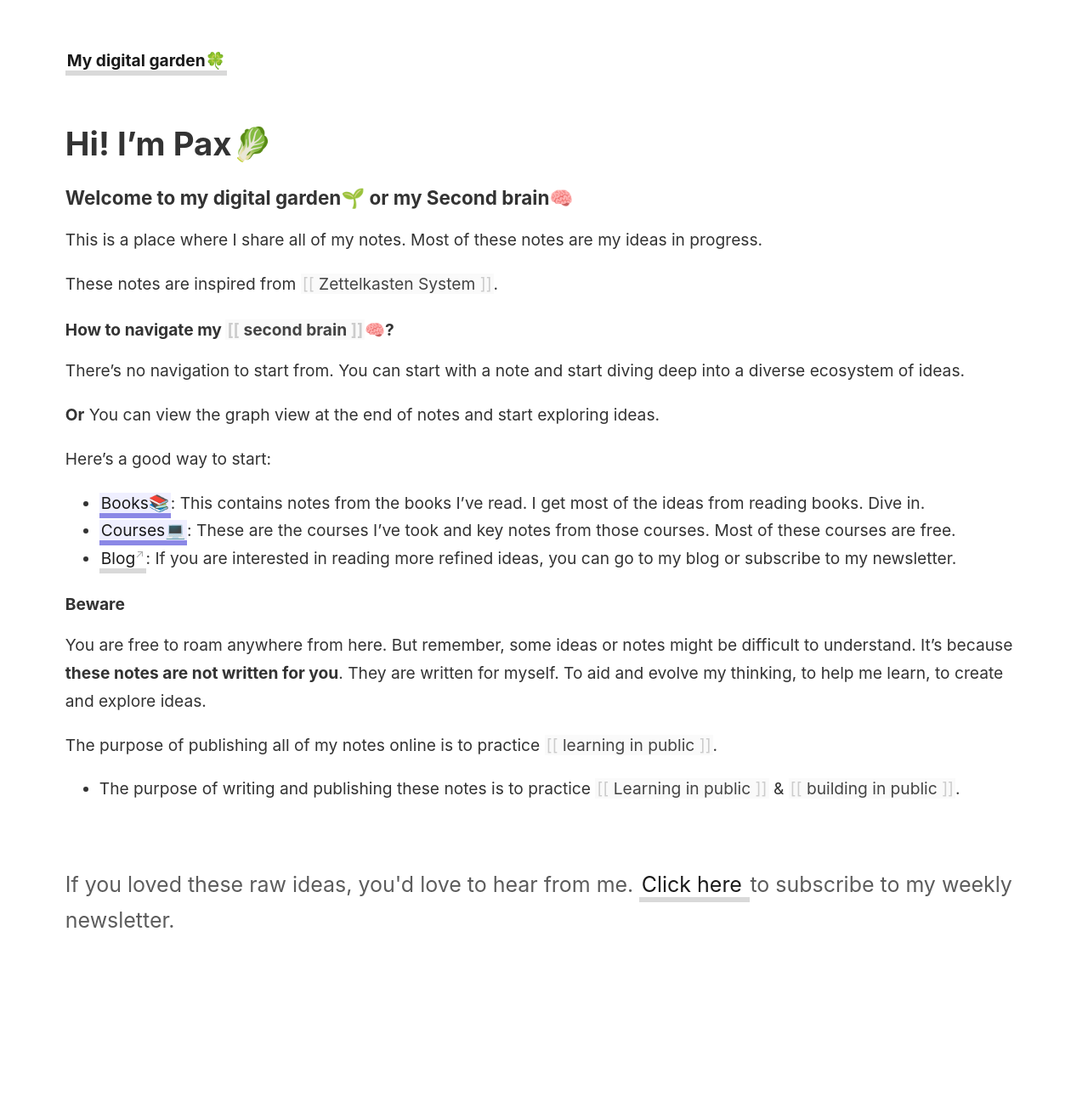
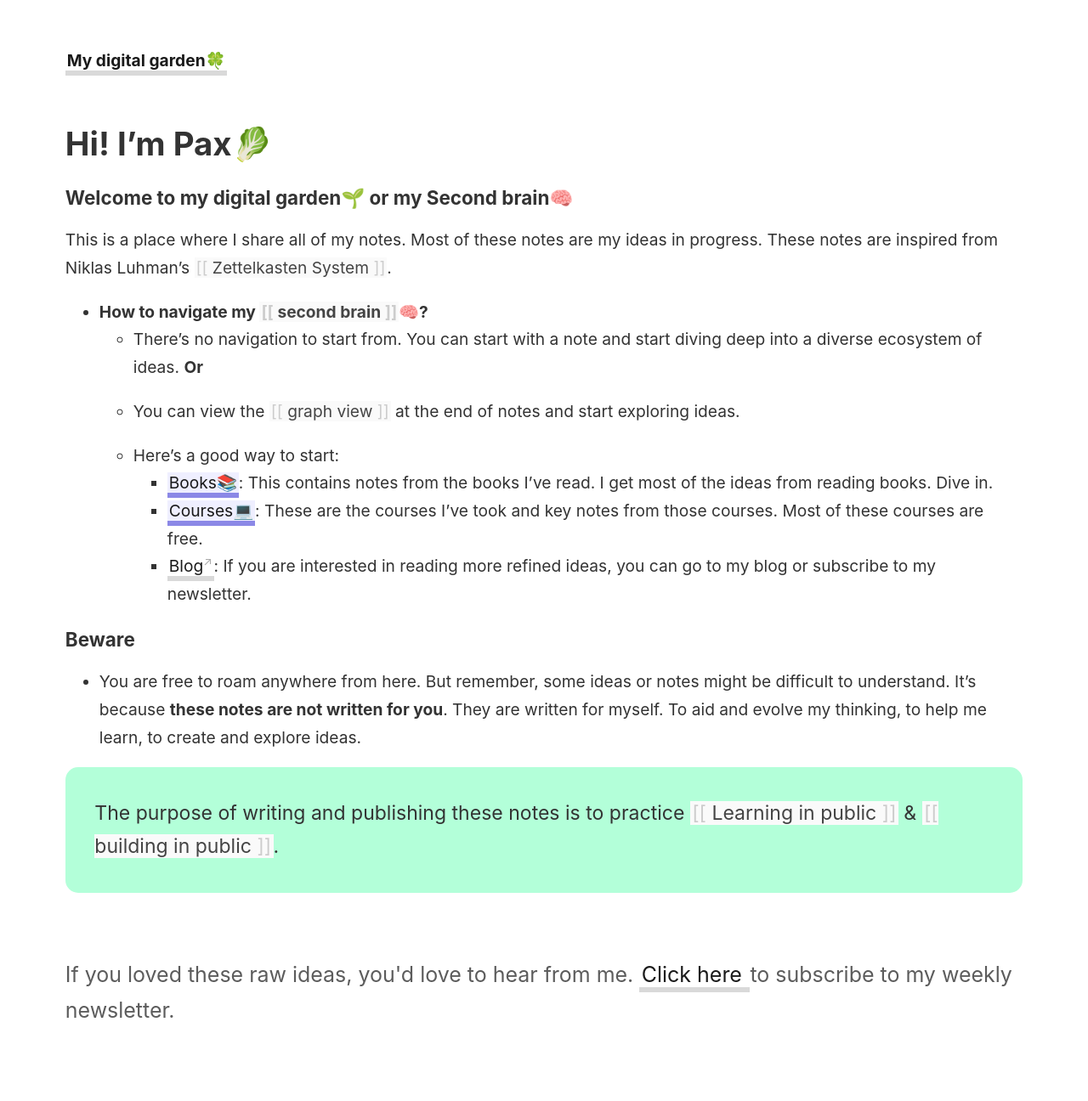
Before and after one commit to Beingpax/Mydigitalgarden, a Jekyll site: the page built from _pages/index.md, in a window 1280 px wide. Shown: the whole page at 85% size. Built offline with Jekyll 4.4.1, drawn with Linux system fonts in a browser that asks for light colours; before the commit the page ends 1191 px from its top, so only the background shows below that.

Commit message:
Update index.md

```diff
--- a/_pages/index.md
+++ b/_pages/index.md
@@ -8,26 +8,20 @@
 
 ### Welcome to my digital garden🌱 or my Second brain🧠
 
-This is a place where I share all of my notes. Most of these notes are my ideas in progress.
-
-These notes are inspired from [[Zettelkasten System]].
+This is a place where I share all of my notes. Most of these notes are my ideas in progress. These notes are inspired from Niklas Luhman's [[Zettelkasten System]].
 
 
-#### How to navigate my [[second brain]]🧠?
-There's no navigation to start from. You can start with a note and start diving deep into a diverse ecosystem of ideas.
+- **How to navigate my [[second brain]]🧠?**
+	- There's no navigation to start from. You can start with a note and start diving deep into a diverse ecosystem of ideas.
+	 **Or**
+	- You can view the [[graph view]] at the end of notes and start exploring ideas.
 
-**Or**
-You can view the graph view at the end of notes and start exploring ideas.
+	- Here's a good way to start:
+		- [[Books📚]]: This contains notes from the books I've read. I get most of the ideas from reading books. Dive in.
+		- [[Courses💻]]: These are the courses I've took and key notes from those courses. Most of these courses are free.
+		- [Blog](https://prakashjoshipax.com): If you are interested in reading more refined ideas, you can go to my blog or subscribe to my newsletter.
 
-Here's a good way to start:
+### Beware
+- You are free to roam anywhere from here. But remember, some ideas or notes might be difficult to understand. It's because **these notes are not written for you**. They are written for myself. To aid and evolve my thinking, to help me learn, to create and explore ideas.
 
-- [[Books📚]]: This contains notes from the books I've read. I get most of the ideas from reading books. Dive in.
-- [[Courses💻]]: These are the courses I've took and key notes from those courses. Most of these courses are free.
-- [Blog](https://prakashjoshipax.com): If you are interested in reading more refined ideas, you can go to my blog or subscribe to my newsletter.
-
-#### Beware
-You are free to roam anywhere from here. But remember, some ideas or notes might be difficult to understand. It's because **these notes are not written for you**. They are written for myself. To aid and evolve my thinking, to help me learn, to create and explore ideas.
-
-The purpose of publishing all of my notes online is to practice [[learning in public]].
-
-- The purpose of writing and publishing these notes is to practice [[Learning in public]] & [[building in public]].
+> The purpose of writing and publishing these notes is to practice [[Learning in public]] & [[building in public]].
```
